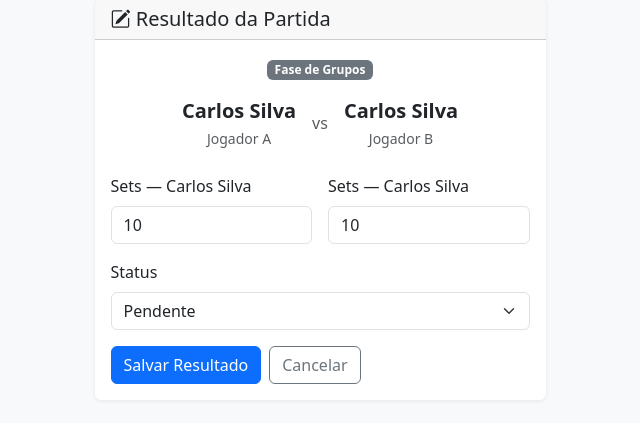
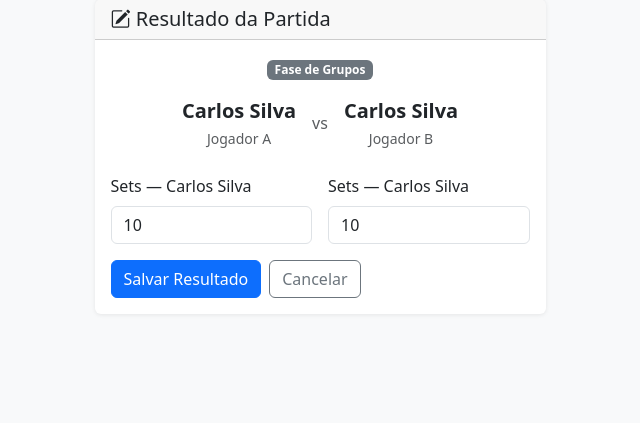
Before and after one commit to marcoantonio567/organizador-campeonatos-tt, a Django app: page /partidas/1/resultado/ in a window 1280 px wide. Shown: the part 81-504 px from the top of the page, without its empty margins (320-960 px from the left). Run offline with Django 5.2, Linux system fonts and the light colour scheme; data comes from the database, SQL or seed files in the repository; tables that the repository leaves empty hold one stand-in row (values such as "Sample post").

Commit message:
Remove campo 'status' do formulário de resultado da partida e ajusta lógica de atualização do status para 'finalizada'

```diff
--- a/matches/forms.py
+++ b/matches/forms.py
@@ -5,9 +5,8 @@ from .models import Match
 class MatchResultForm(forms.ModelForm):
     class Meta:
         model = Match
-        fields = ['score_a', 'score_b', 'status']
+        fields = ['score_a', 'score_b']
         widgets = {
             'score_a': forms.NumberInput(attrs={'class': 'form-control', 'min': 0}),
             'score_b': forms.NumberInput(attrs={'class': 'form-control', 'min': 0}),
-            'status': forms.Select(attrs={'class': 'form-select'}),
         }
--- a/matches/views.py
+++ b/matches/views.py
@@ -21,9 +21,8 @@ class MatchUpdateView(UpdateView):
         return reverse('championships:bracket', kwargs={'pk': match.championship_id})
 
     def form_valid(self, form):
+        form.instance.status = 'finalizada'
         response = super().form_valid(form)
-        match = self.object
-        if match.status == 'finalizada':
-            advance_winner(match)
-            messages.success(self.request, 'Resultado registrado.')
+        advance_winner(self.object)
+        messages.success(self.request, 'Resultado registrado.')
         return response
--- a/templates/matches/form.html
+++ b/templates/matches/form.html
@@ -39,10 +39,6 @@
               {{ form.score_b }}
             </div>
           </div>
-          <div class="mb-3">
-            <label class="form-label">Status</label>
-            {{ form.status }}
-          </div>
           <div class="d-flex gap-2">
             <button type="submit" class="btn btn-primary">Salvar Resultado</button>
             <a href="javascript:history.back()" class="btn btn-outline-secondary">Cancelar</a>
```
